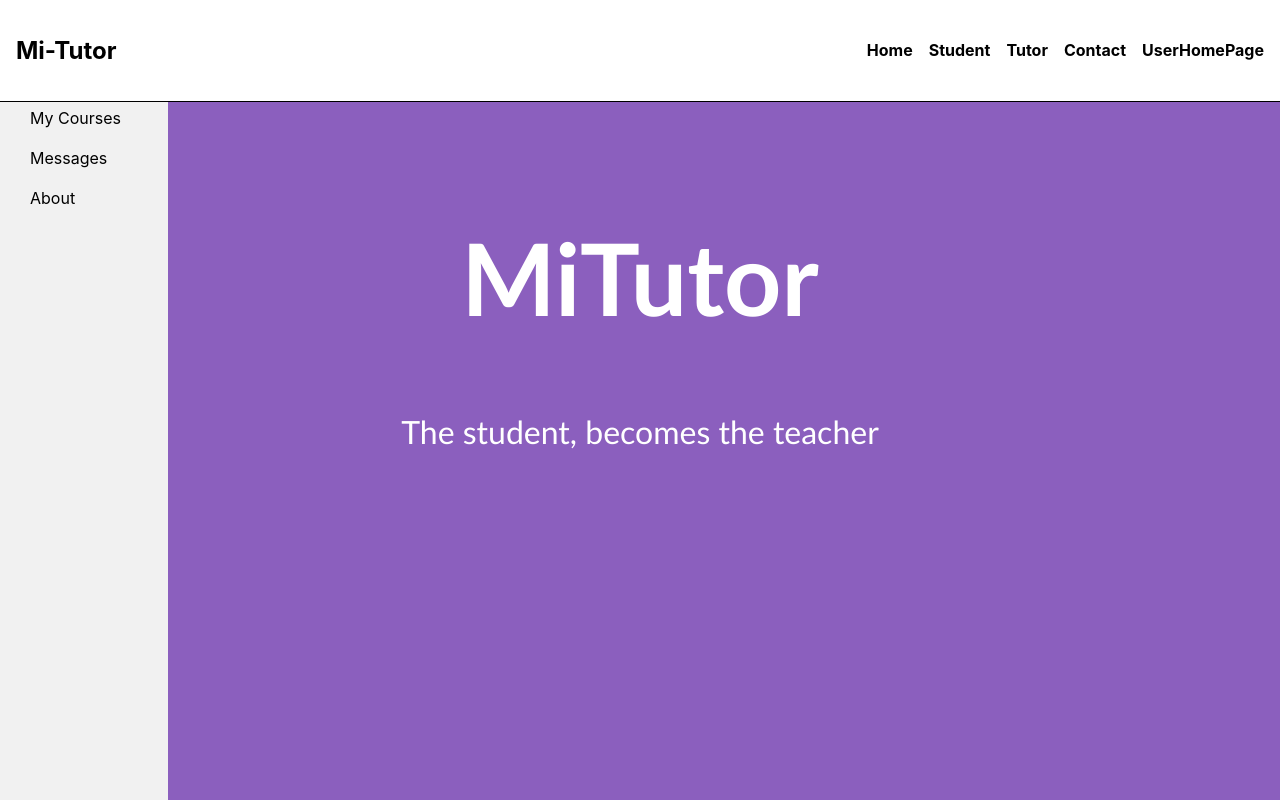
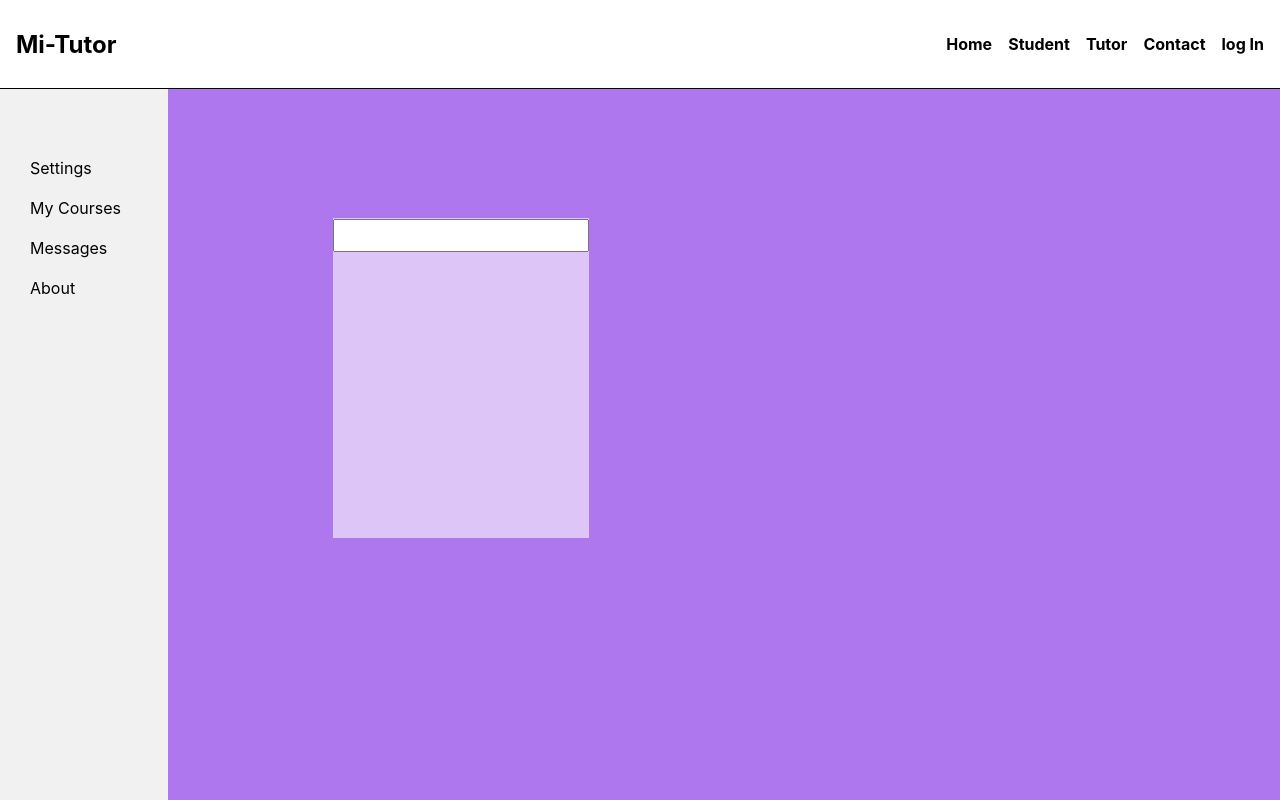
Before and after one commit to yavkanade/mitutor, a React (Create React App) app: page / in a window 1280 px wide. Shown: the top 800 px of the page. Built offline with nearby package versions, Linux system fonts and the light colour scheme.

Commit message:
find god

```diff
--- a/src/App.js
+++ b/src/App.js
@@ -14,8 +14,8 @@ import Sidebar from "./components/Sidebar";
 function App() {
   return (
     <BrowserRouter>
+      <Sidebar />
       <Navbar />
-      <Sidebar />
       <Routes>
         <Route path="/" element={<Home />} />
         <Route path="/student" element={<Student />} />
--- a/src/components/Navbar.jsx
+++ b/src/components/Navbar.jsx
@@ -19,7 +19,7 @@ function Navbar() {
           <a href="/contact">Contact</a>
         </li>
         <li>
-          <a href="/UserHomePage">UserHomePage</a>
+          <a href="/UserHomePage">log In</a>
         </li>
       </ul>
     </nav>
--- a/src/pages/Home.jsx
+++ b/src/pages/Home.jsx
@@ -4,17 +4,10 @@ import fall from "../assets/fall.mp4";
 
 function Home() {
   return (
-    <>
-      <MainSection />
-    </>
-  );
-}
-
-function MainSection() {
-  return (
     <div className="hero-container">
-      <h1>MiTutor</h1>
-      <p>The student, becomes the teacher</p>
+      <div className="search-container">
+        <input type="text" />
+      </div>
     </div>
   );
 }
--- a/src/styles/Home.css
+++ b/src/styles/Home.css
@@ -1,22 +1,11 @@
-video {
-  object-fit: cover;
-  width: 100%;
-  height: 100%;
-  position: fixed;
-  z-index: -1;
-}
-
 .hero-container {
   /* background: url('image/img-home.jpg') center center/cover
     no-repeat; */
-  height: 100vh;
+  height: 100vw;
   width: 100%;
   display: flex;
-  flex-direction: column;
-  justify-content: center;
-  align-items: center;
-  box-shadow: inset 0 0 0 1000px rgba(0, 0, 0, 0.2);
-  object-fit: contain;
+  margin: 0;
+
   background-color: #ae77ed;
 }
 
@@ -52,22 +41,22 @@ video {
   margin-left: 4px;
 }
 
-@media screen and (max-width: 960px) {
-  .hero-container > h1 {
-    font-size: 50px;
-    margin-top: -100px;
-  }
+.search-container {
+  display: flex;
+  justify-content: center;
+  height: 40vh;
+  width: 20%;
+  background-color: #ffffff95;
 
-  .hero-container > p {
-    font-size: 30px;
-  }
+  margin-top: 17%;
+  margin-left: 26%;
+}
 
-  .btn-mobile {
-    display: block;
-    text-decoration: none;
-  }
-
-  .btn {
-    width: 100%;
-  }
+.search-container > input {
+  width: 100%;
+  height: 8.5%;
+  font-size: 16px;
+  padding-left: 10px;
+  margin-top: 1px;
+  position: top;
 }
--- a/src/styles/Navbar.css
+++ b/src/styles/Navbar.css
@@ -11,6 +11,7 @@
   z-index: 1;
   border-bottom: 1px solid #000000;
   background-color: #ffff;
+  height: 7%;
 }
 
 .navbar ul {
--- a/src/styles/Sidebar.css
+++ b/src/styles/Sidebar.css
@@ -1,17 +1,18 @@
 .sidebar {
-  position: fixed;
+  position: absolute;
   top: 0;
   left: 0;
   width: 10%;
-  height: 100%;
+  height: 92vw;
   background-color: #f1f1f1;
   padding: 20px;
+  margin-top: 5%;
 }
 
 .sidebar ul {
   list-style: none;
   padding: 0;
-  margin-top: 30%;
+  margin-top: 50%;
 }
 
 .sidebar li a {
```
